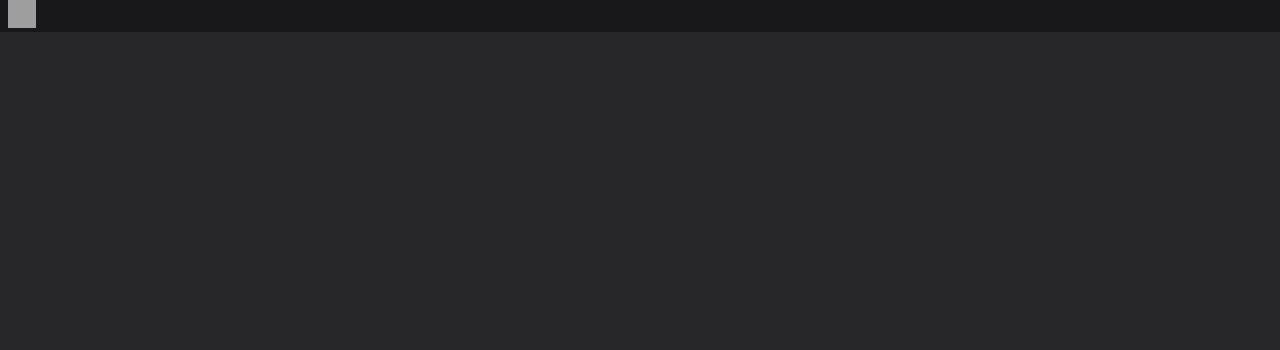
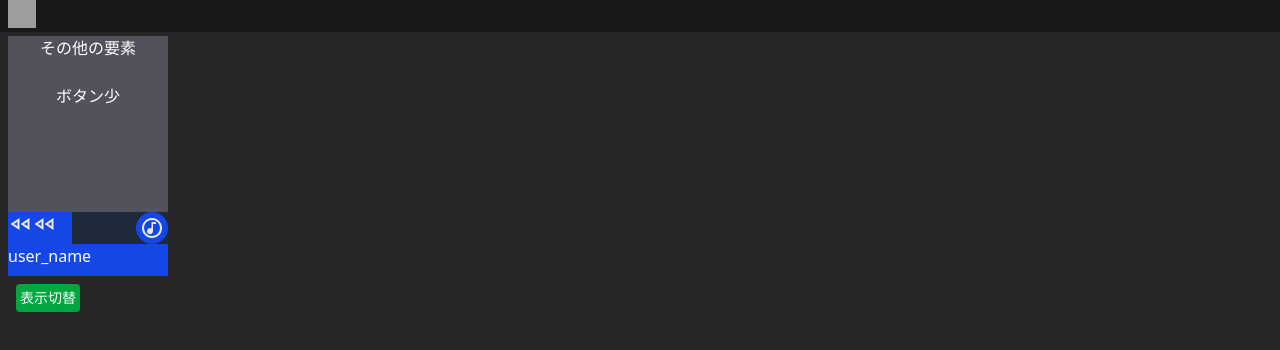
Before and after one commit to shari-sushi/sandbox, a React (Vite) app in the folder frontend/: page /animate-presence/controller in a window 1280 px wide. Before the commit this address had no page. Shown: the top 350 px of the page. Built offline with nearby package versions, Linux system fonts and the light colour scheme; grey boxes are pictures that could not be loaded.

Commit message:
コントローラーっぽいUIのアニメーション変化ページを実装

```diff
--- a/frontend/src/App.tsx
+++ b/frontend/src/App.tsx
@@ -5,6 +5,8 @@ import PostImagePage from "./pages/PostImagePage/PostImagePage";
 import LiveChatLevitationPage from "./pages/FramerMotion/LiveChatLevitation";
 import LiveChatPage from "./pages/FramerMotion/LiveChat";
 import { TailwindOpacity } from "./pages/TailwindOpacity";
+import OtherPage from "./pages/OtherPage/OtherPage";
+import ControllerPage from "./pages/FramerMotion/Controller";
 
 function App() {
   return (
@@ -13,8 +15,12 @@ function App() {
         <Routes>
           <Route path="/" element={<TopPage />} />
           <Route path="/post-image-page" element={<PostImagePage />} />
-          <Route path="/animate-presence/live-chat" element={<LiveChatPage />} />
-          <Route path="/animate-presence/live-chat-levitation" element={<LiveChatLevitationPage />} />
+          <Route path="/animate-presence">
+            <Route index element={<div>path確認して!</div>} />
+            <Route path="live-chat" element={<LiveChatPage />} />
+            <Route path="live-chat-levitation" element={<LiveChatLevitationPage />} />
+            <Route path="controller" element={<ControllerPage />} />
+          </Route>
           <Route path="/tailwind-opacity" element={<TailwindOpacity />} />
         </Routes>
       </Layout>
--- /dev/null
+++ b/frontend/src/pages/FramerMotion/Controller.tsx
@@ -0,0 +1,107 @@
+import { AnimatePresence, motion } from "framer-motion";
+import { useState } from "react";
+import { SkipIcon } from "../../Icons/1-icons";
+import { BackIcon } from "../../Icons/2-icons";
+import { NoteCircleIcon } from "../../Icons/3-cons";
+
+export default function ControllerPage() {
+  return <Component />;
+}
+
+export interface Props {
+  id?: string;
+}
+
+export const Component = () => {
+  const [isDisplay, setIsDisplay] = useState<boolean>(false);
+
+  return (
+    <div>
+      <div className="flex flex-col w-40 h-60 bg-zinc-600 justify-between overflow-hidden">
+        <div className="flex flex-col items-center justify-center">
+          <div>その他の要素</div>
+          <div className="pt-6">{isDisplay ? "ボタン多" : "ボタン少"}</div>
+        </div>
+        <div className="flex flex-col h-fit w-40 bg-zinc-700">
+          <div className="relative flex flex-col w-full bg-gray-800">
+            {/* １ */}
+            <AnimatePresence>
+              {/* ４ */}
+              {isDisplay && (
+                <MotionDiv key="top-section1">
+                  <div className={`flex bg-green-800 h-8 `}>動画を再生中</div>
+                </MotionDiv>
+              )}
+              {isDisplay && (
+                // ５
+                <MotionDiv key="top-section2">
+                  <div className={`flex bg-green-700 h-8`}>動画タイトル</div>
+                </MotionDiv>
+              )}
+            </AnimatePresence>
+
+            {/* ３＋７ */}
+            <div className="flex z-10">
+              {/* ３ */}
+              <div className={`flex bg-blue-700 h-8 w-16`}>
+                <BackIcon />
+                <BackIcon />
+              </div>
+
+              {/* ６ */}
+              <AnimatePresence>
+                {isDisplay && (
+                  <MotionDiv key="skip-section" className={`flex bg-yellow-700 h-8 w-24 }`}>
+                    {/* <BackIcon /> */}
+                    <SkipIcon />
+                    <SkipIcon />
+                    <SkipIcon />
+                  </MotionDiv>
+                )}
+              </AnimatePresence>
+
+              {/* ７ */}
+              {/* 高さが3段目⇔2段目になるように調整 */}
+              <motion.div
+                className="absolute z-20 right-0 hover:bg-blue-600 bg-blue-700 hover:bg-opacity-20 rounded-full p-1 cursor-pointer"
+                layout
+                style={{ bottom: isDisplay ? movingHeight : 0 }}
+                transition={{
+                  mass: 1,
+                }}
+              >
+                <NoteCircleIcon />
+              </motion.div>
+            </div>
+          </div>
+
+          {/* ２ */}
+          <div className="h-8 bg-blue-700 relative z-10">user_name</div>
+        </div>
+      </div>
+      <div className="bg-green-600 text-sm w-fit m-2 p-1 rounded hover:bg-green-700 cursor-pointer" onClick={() => setIsDisplay((b) => !b)}>
+        表示切替
+      </div>
+    </div>
+  );
+};
+
+const movingHeight = 32; // 動く高さ
+
+const MotionDiv = ({ children, className }: { layoutId?: string; children: React.ReactNode; className?: string }) => {
+  return (
+    <>
+      <motion.div
+        className={`${className} z-0`}
+        initial={{ y: movingHeight }} // 下から出現
+        animate={{ opacity: 1, y: 0 }} // 所定の位置に
+        exit={{ y: movingHeight, opacity: 0 }} // 下に消えていく
+        transition={{
+          mass: 1,
+        }}
+      >
+        {children}
+      </motion.div>
+    </>
+  );
+};
--- a/frontend/src/pages/FramerMotion/LiveChat.tsx
+++ b/frontend/src/pages/FramerMotion/LiveChat.tsx
@@ -1,6 +1,6 @@
 import { motion, AnimatePresence } from "framer-motion";
 import { useState } from "react";
-import { WindowSize, WindowSizeControllerRow } from "./WindowSizeControllerRow";
+import { WindowSize, WindowSizeControllerRow } from "./internal/WindowSizeControllerRow";
 
 export default function LiveChatPage() {
   return <Component />;
@@ -10,7 +10,7 @@ export interface Props {
   id?: string;
 }
 
-const ANIMATION_DURATION: number = 1500; // ms
+const ANIMATION_DURATION_SEC: number = 1.5;
 const comment1 = "こんすし";
 const comment2 = "こんいも";
 
@@ -105,7 +105,7 @@ const LiveComment = ({ id, comment, posX }: LiveCommentProps) => {
       animate={{ bottom: "70%", opacity: 0 }}
       exit={{ opacity: 0 }}
       transition={{
-        duration: ANIMATION_DURATION / 1000,
+        duration: ANIMATION_DURATION_SEC / 1000,
         ease: "easeInOut",
       }}
     >
--- a/frontend/src/pages/FramerMotion/LiveChatLevitation.tsx
+++ b/frontend/src/pages/FramerMotion/LiveChatLevitation.tsx
@@ -1,6 +1,6 @@
 import { motion, AnimatePresence } from "framer-motion";
 import { useEffect, useState } from "react";
-import { WindowSize, WindowSizeControllerRow } from "./WindowSizeControllerRow";
+import { WindowSize, WindowSizeControllerRow } from "./internal/WindowSizeControllerRow";
 import { UnknownAvatar } from "../../assets/UnknownAvatar";
 
 export default function LiveChatLevitationPage() {
--- a/frontend/src/pages/FramerMotion/WindowSizeControllerRow.tsx
+++ b/frontend/src/pages/FramerMotion/internal/WindowSizeControllerRow.tsx
@@ -1,4 +1,4 @@
-import { useWindowSize } from "../../hooks/useWindowSize";
+import { useWindowSize } from "../../../hooks/useWindowSize";
 
 export type WindowSize = {
   width: number;
--- a/frontend/src/pages/TopPage/TopPage.tsx
+++ b/frontend/src/pages/TopPage/TopPage.tsx
@@ -21,6 +21,9 @@ export const Component = () => {
         <LinkWrapper to="/animate-presence/live-chat">
           <ul>Framer Motion : live-chat</ul>
         </LinkWrapper>
+        <LinkWrapper to="/animate-presence/controller">
+          <ul>Framer Motion : controller</ul>
+        </LinkWrapper>
         <LinkWrapper to="/tailwind-opacity">
           <ul>Tailwind Opacity</ul>
         </LinkWrapper>
```
